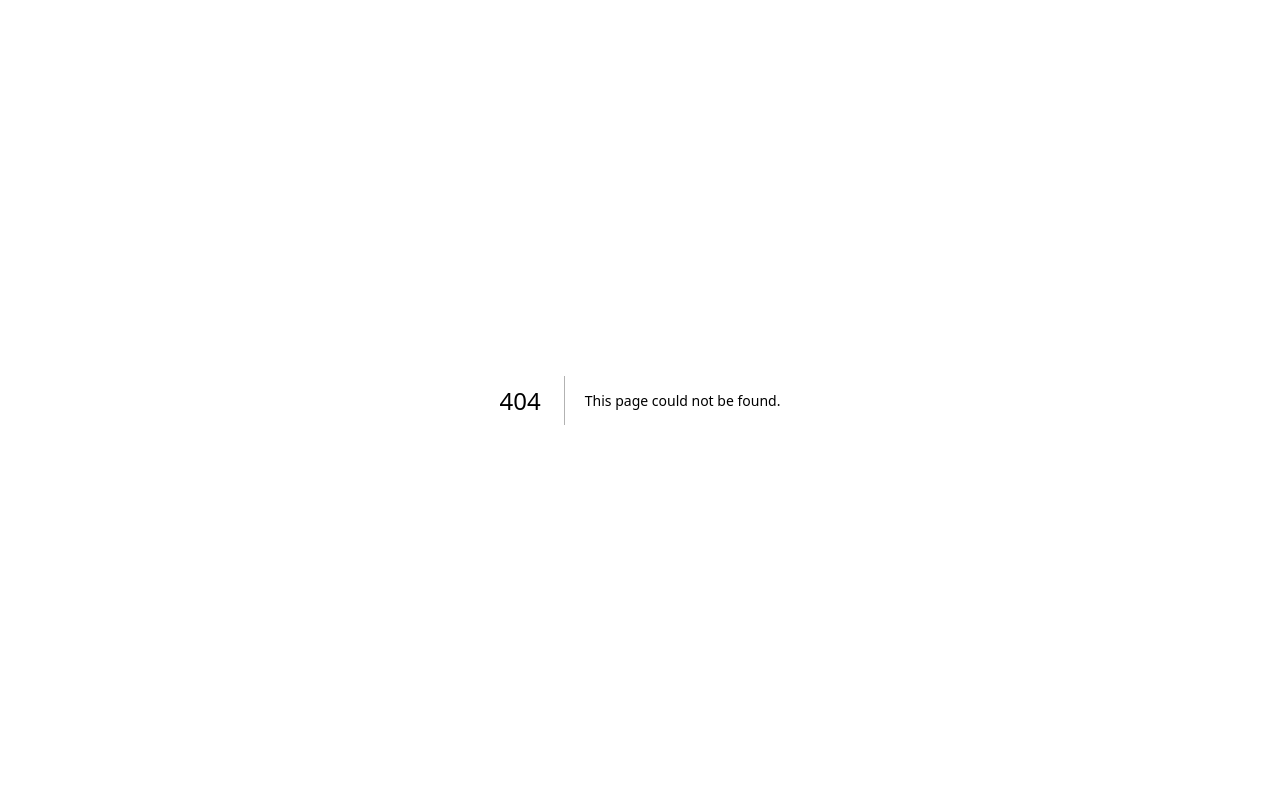
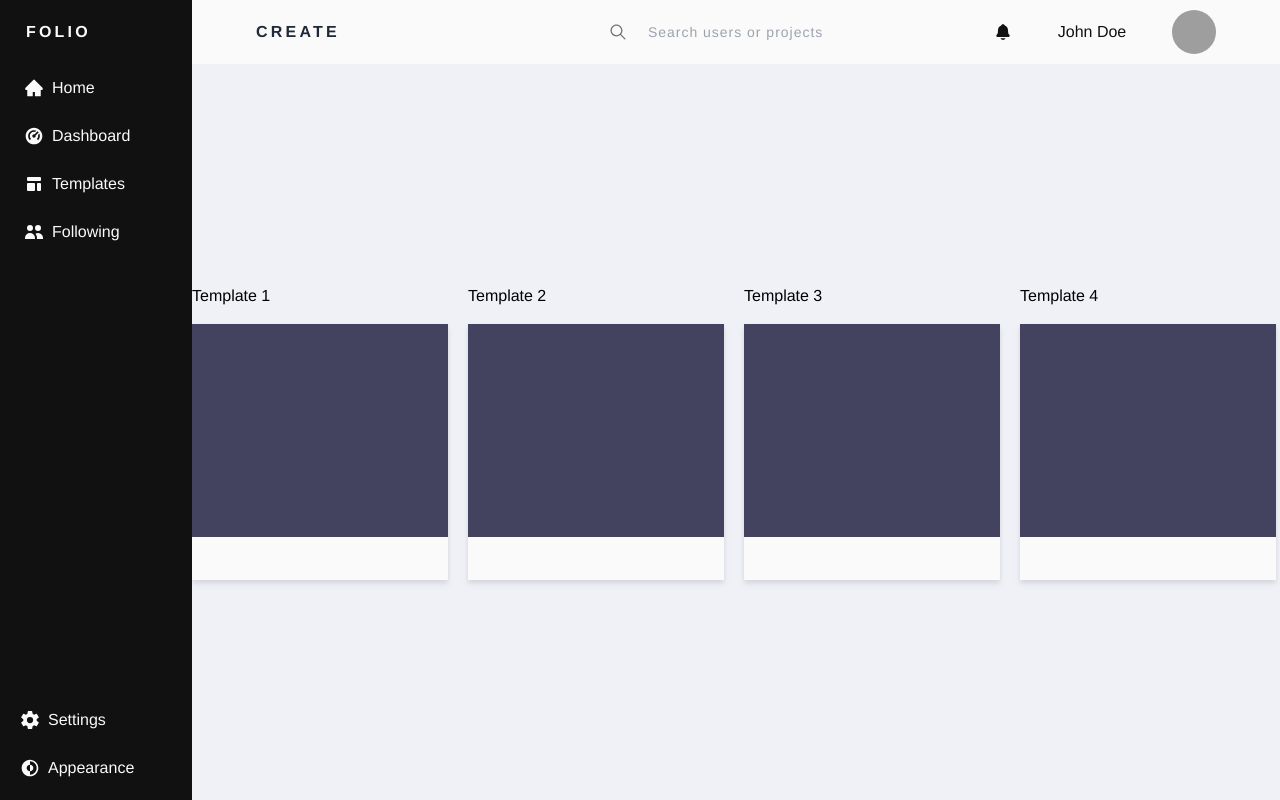
Before and after one commit to SGTMAX0723/Senior_Project, a Next.js app in the folder folio/: page /templates in a window 1280 px wide. Before the commit this address had no page. Built offline with nearby package versions, Linux system fonts and the light colour scheme; grey boxes are pictures that could not be loaded.

Commit message:
Implemented a templates page

```diff
--- /dev/null
+++ b/folio/app/templates/page.tsx
@@ -0,0 +1,33 @@
+import SideBar from '../../components/SideBar';
+import NavBarLogged from '../../components/NavBarLogged.js';
+import ImageContainer from '../../components/ImageContainer';
+import TemplateContainer from '../../components/TemplateContainer';
+
+export default function Templates() {
+    return (
+        <main>
+            <div className='xl:h-screen lg:h-full md:h-full sm:h-max pt-16 ml-48
+                            flex
+                            bg-primary'>
+
+                <div className='container mx-auto my-auto'>
+                    <div className='grid grid-cols-4 gap-4'>
+                        <div> Template 1 </div>
+                        <div> Template 2 </div>
+                        <div> Template 3 </div>
+                        <div> Template 4 </div>
+                    {/* <div className='
+
+                                    justify-items-center'> */}
+                      <TemplateContainer />
+                      <TemplateContainer />
+                      <TemplateContainer />
+                      <TemplateContainer />
+                    </div>
+                </div>
+            </div>
+            <NavBarLogged />
+            <SideBar />
+        </main>
+    )
+}
--- /dev/null
+++ b/folio/components/TemplateContainer.js
@@ -0,0 +1,16 @@
+const TemplateContainer = () => {
+    return(
+        <main>
+            <div className='flex-rows w-[23rem] h-72
+                            lg:w-[16rem] lg:h-64
+                            md:w-[16rem] md:h-64
+                            sm:w-[16rem] sm:h-60
+                            bg-[#43425f] drop-shadow-md'>
+                <div className="h-5/6 self-end"></div>
+                <div className="h-1/6 bg-zinc-50 self-end"></div>
+            </div>
+        </main>
+    );
+};
+
+export default TemplateContainer;
```
